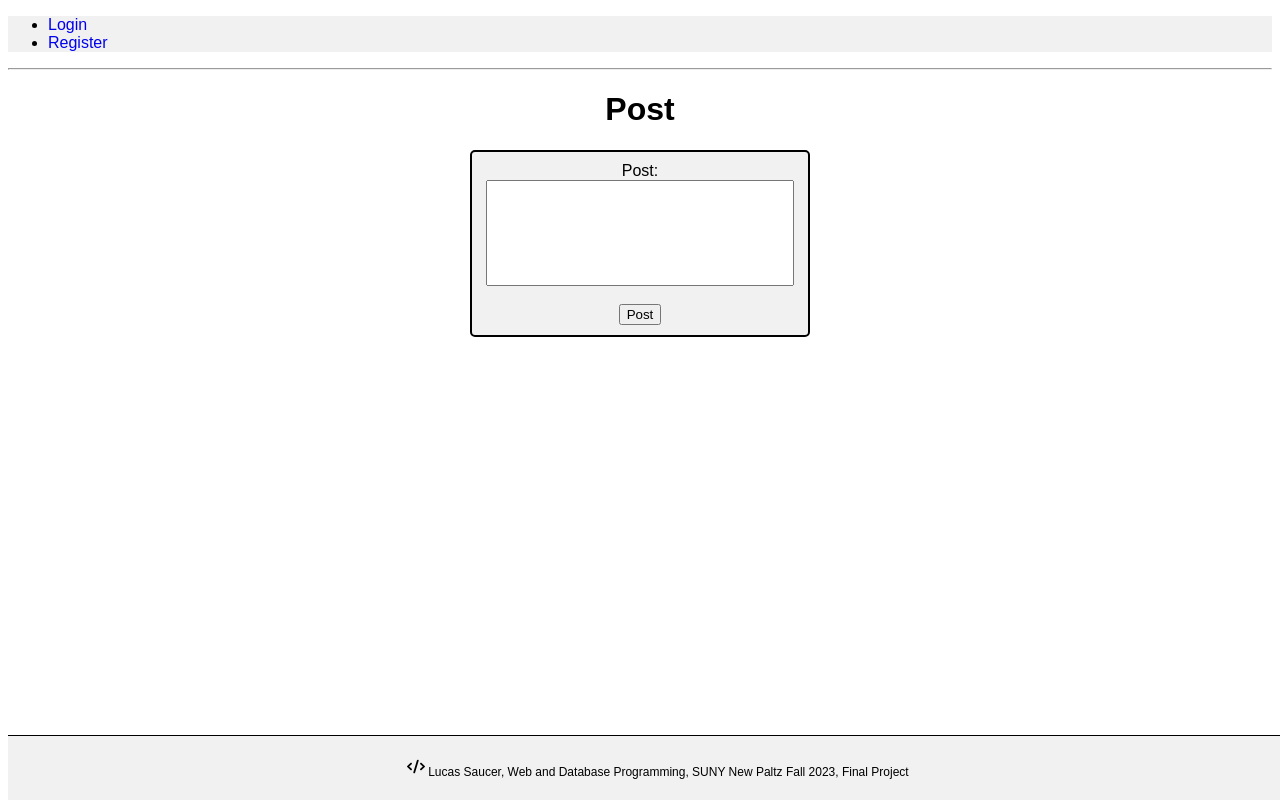
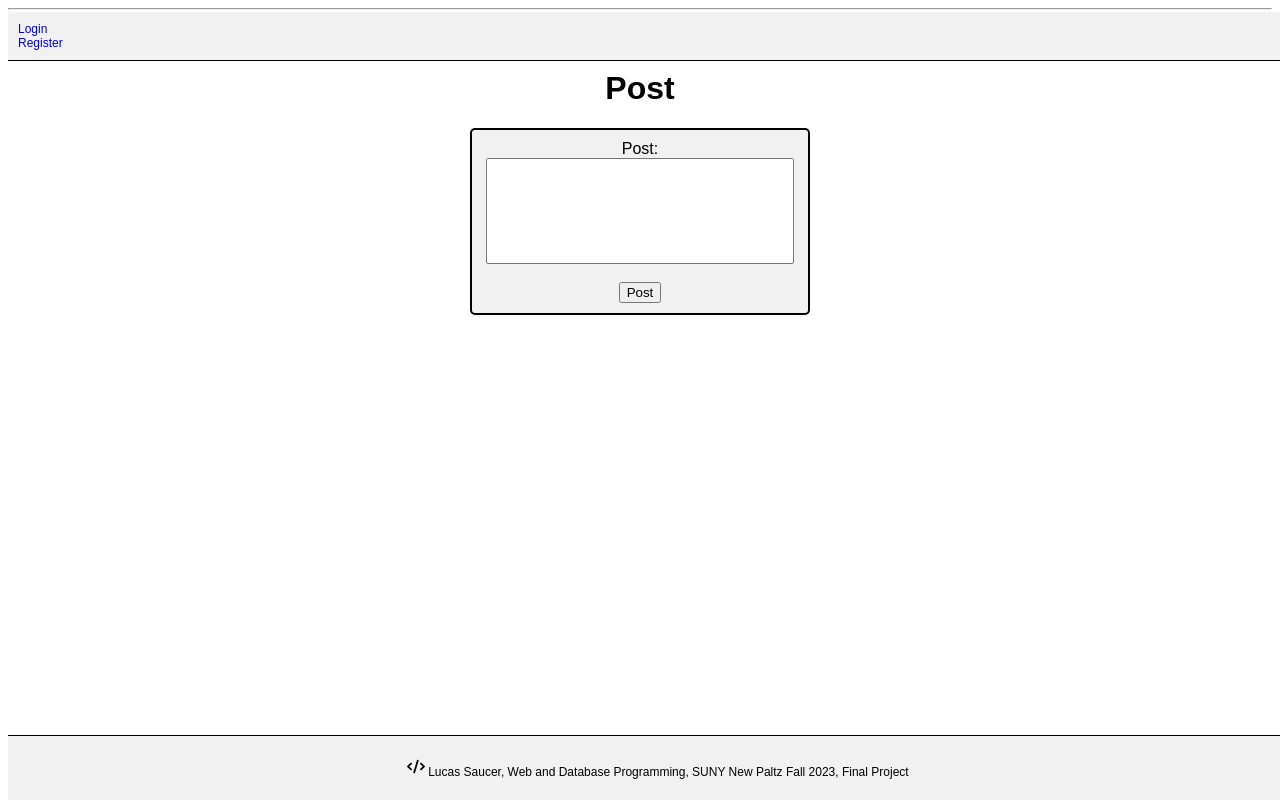
Before and after one commit to lukesaucer/SUNY-New-Paltz-Web-Development-Final-Project, a website: page public/HTML/post.html in a window 1280 px wide. Drawn offline with Linux system fonts and the light colour scheme; a web font is replaced by a local one.

Commit message:
Update style.css
Fix simple styling errors across all pages in style.css file.

```diff
--- a/public/CSS/style.css
+++ b/public/CSS/style.css
@@ -20,10 +20,24 @@ footer {
 
 h1 {
     text-align: center;
+    margin-top: 60px;
 }
 
 hr {
     size: 2px;
+}
+
+nav > ul {
+    text-align: left;
+    font-size: 12px;
+    color: #000000;
+    background-color: rgba(236, 236, 236, 0.705);
+    padding: 10px;
+    border-bottom: 1px solid #000000;
+    position: fixed;
+    top: 0;
+    width: 100%;
+    list-style: none;
 }
 
 nav {
```
